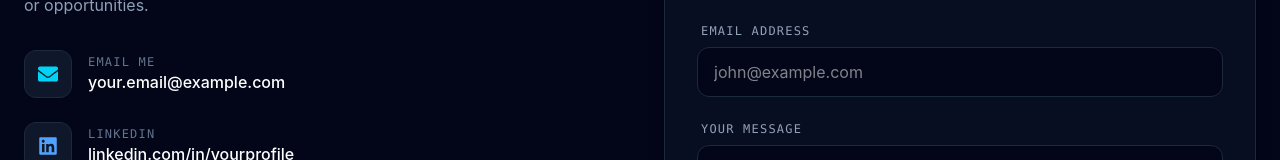
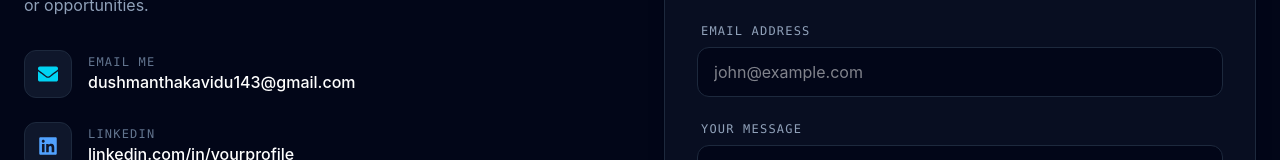
Before and after one commit to kavidu717/portfolio, a React app: page / in a window 1280 px wide. Shown: the part 3225-3385 px from the top of the page. Built offline with nearby package versions, Linux system fonts and the light colour scheme; the HTML template or start-up script is replaced by a standard one.

Commit message:
add the email

```diff
--- a/src/components/Contact.jsx
+++ b/src/components/Contact.jsx
@@ -91,7 +91,7 @@ Message: ${message}
                     Email Me
                   </p>
                   <p className="text-white font-medium">
-                    your.email@example.com
+                    dushmanthakavidu143@gmail.com
                   </p>
                 </div>
               </div>
```
